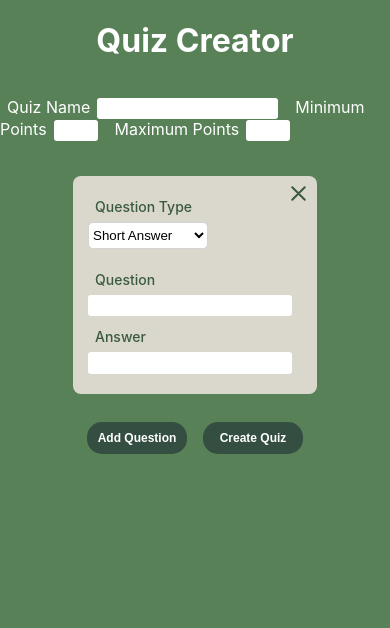
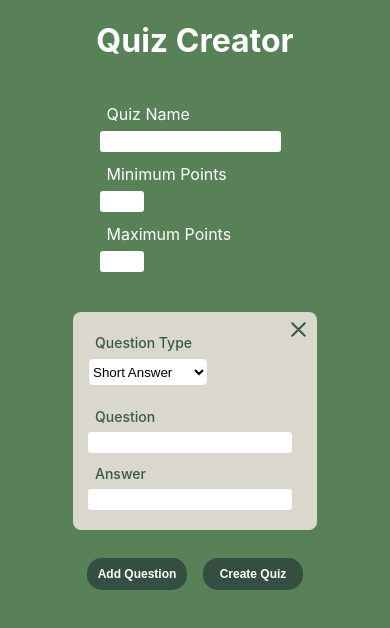
Before and after one commit to broliver18/stick-it-frontend, a React (Create React App) app: page /create-game in a window 390 px wide. Shown: the top 628 px of the page. Built offline with nearby package versions, Linux system fonts and the light colour scheme; no server answers.

Commit message:
Fix createGame responsiveness

```diff
--- a/src/Components/CreateGame/CreateGame.css
+++ b/src/Components/CreateGame/CreateGame.css
@@ -52,6 +52,15 @@
 }
 
 @media only screen and (max-width: 450px) {
+    #quiz-details {
+        display: flex;
+        flex-direction: column;
+    }
+
+    #quiz-details input {
+        margin-bottom: 5px;
+    }
+
     .buttons button {
         width: 100px;
         margin: 8px;
--- a/src/Components/QuestionForm/QuestionForm.js
+++ b/src/Components/QuestionForm/QuestionForm.js
@@ -31,7 +31,12 @@ function CloseButton() {
   );
 }
 
-function QuestionForm({ id, removeQuestion, saveQuestionInfo, isButtonClicked }) {
+function QuestionForm({
+  id,
+  removeQuestion,
+  saveQuestionInfo,
+  isButtonClicked,
+}) {
   const [input, setInput] = useState({
     question: "",
     shortAnswer: "",
@@ -49,7 +54,7 @@ function QuestionForm({ id, removeQuestion, saveQuestionInfo, isButtonClicked })
     answerTwo,
     answerThree,
     answerFour,
-    correntAnswer,
+    correctAnswer,
   } = input;
 
   const handleSelectChange = (e) => setQuestionType({ value: e.target.value });
@@ -57,6 +62,19 @@ function QuestionForm({ id, removeQuestion, saveQuestionInfo, isButtonClicked })
   function handleInputChange(e) {
     const { name, value } = e.target;
     setInput((prevState) => ({ ...prevState, [name]: value }));
+  }
+
+  function saveQuestion() {
+    if (isButtonClicked)
+      saveQuestionInfo(
+        question,
+        shortAnswer,
+        answerOne,
+        answerTwo,
+        answerThree,
+        answerFour,
+        correctAnswer
+      );
   }
 
   function renderAction() {
@@ -112,7 +130,7 @@ function QuestionForm({ id, removeQuestion, saveQuestionInfo, isButtonClicked })
             id="correct-answer"
             name="correctAnswer"
             type="text"
-            value={correntAnswer}
+            value={correctAnswer}
             onChange={handleInputChange}
           />
         </>
@@ -123,7 +141,7 @@ function QuestionForm({ id, removeQuestion, saveQuestionInfo, isButtonClicked })
           <label>Answer</label>
           <input
             id="short-answer"
-            name="answerTwo"
+            name="shortAnswer"
             type="text"
             value={shortAnswer}
             onChange={handleInputChange}
```
